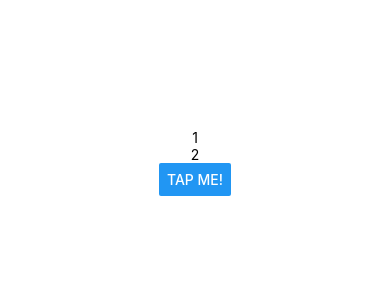
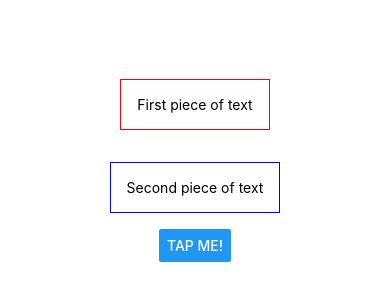
Before and after one commit to mrbrandonarnold/ReactBasics, a React Native app: screen / in a window 390 px wide. Shown: the part 260-560 px from the top of the page. Built offline with nearby package versions, Linux system fonts and the light colour scheme.

Commit message:
Introduction to components and styling

```diff
--- a/App.js
+++ b/App.js
@@ -3,8 +3,15 @@ import { StyleSheet, Text, View, Button } from 'react-native';
 export default function App() {
   return (
     <View style={styles.container}>
-      <Text>1</Text>
-      <Text>2</Text>
+      {/* Code Comment */}
+
+      {/* Inline Styles */}
+      <Text style={{margin: 16, borderWidth: 1, borderColor: '#ff0000', padding: 16}}>First piece of text</Text>
+
+      {/* Styles Object */}
+      <Text style={styles.dummyText}>Second piece of text</Text>
+
+      {/* Button Component */}
       <Button title='Tap me!' />
     </View>
 
@@ -18,4 +25,10 @@ const styles = StyleSheet.create({
     alignItems: 'center',
     justifyContent: 'center',
   },
+  dummyText: {
+    margin: 16,
+    borderWidth: 1,
+    borderColor: 'blue',
+    padding: 16
+  }
 });
```
